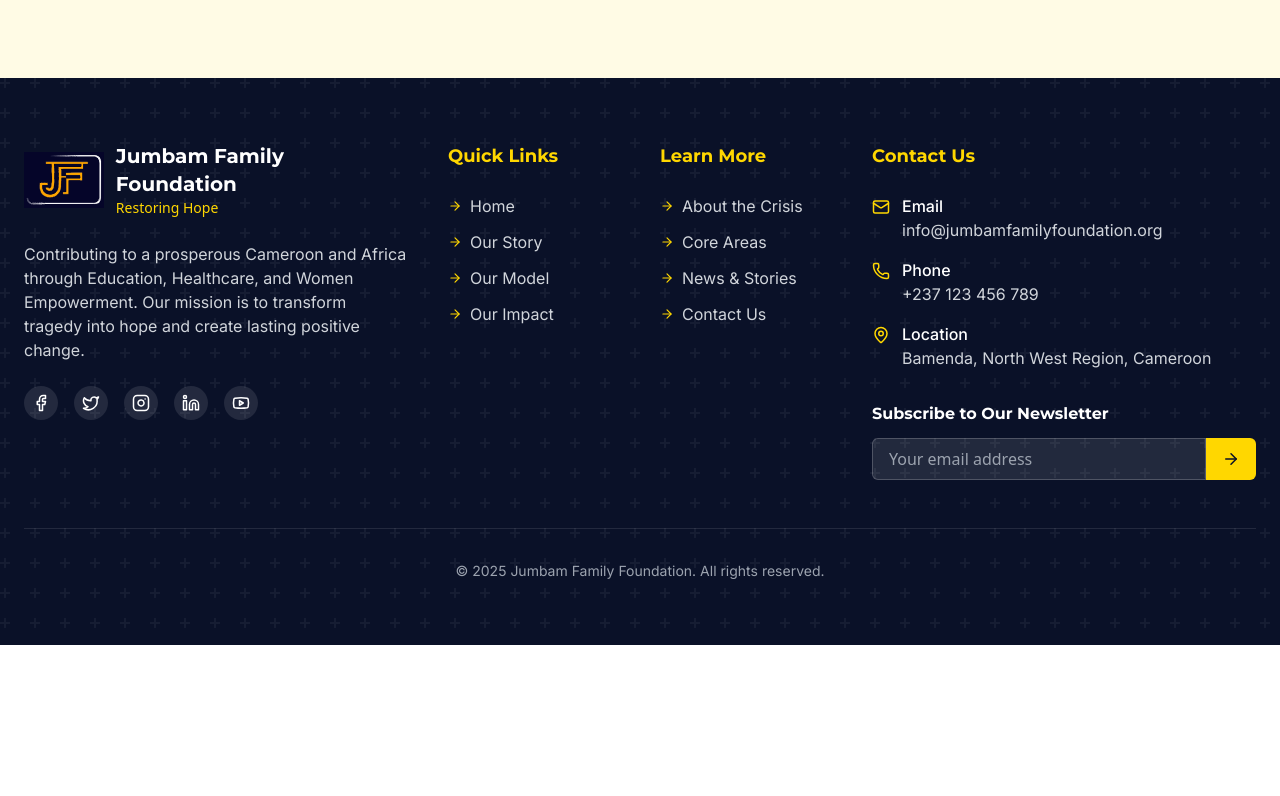
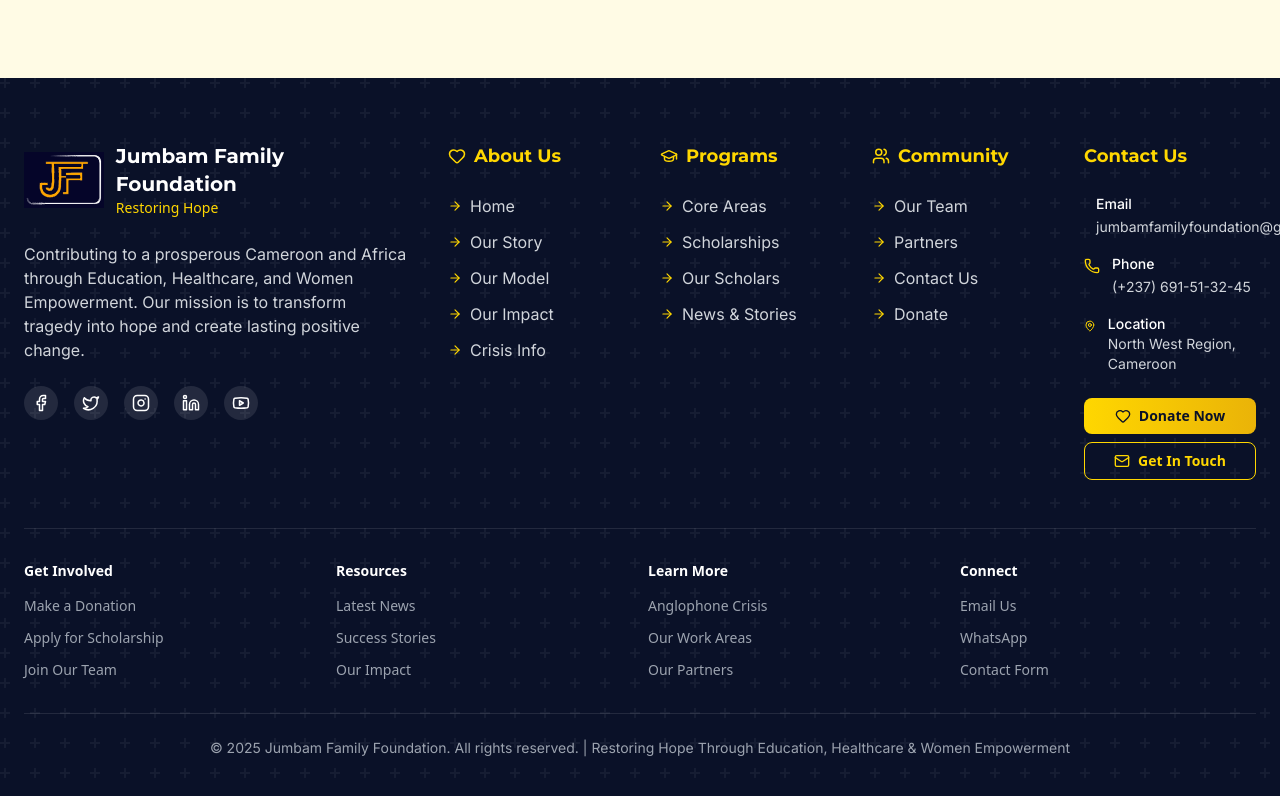
Before and after one commit to kelvintawe12/jumbamfamilyfoundationfinal, a React app: page / in a window 1280 px wide. Shown: the part 5744-6540 px from the top of the page. Before the commit the page ends 6389 px from the top, so only its background shows below. Built offline with nearby package versions, Linux system fonts and the light colour scheme; the HTML template or start-up script is replaced by a standard one.

Commit message:
finely coded

```diff
--- a/src/components/layout/Footer.tsx
+++ b/src/components/layout/Footer.tsx
@@ -1,6 +1,6 @@
-import React, { Children } from 'react';
+import React from 'react';
 import { Link } from 'react-router-dom';
-import { Facebook, Twitter, Instagram, Mail, Phone, MapPin, Linkedin, Youtube, ArrowRight } from 'lucide-react';
+import { Facebook, Twitter, Instagram, Mail, Phone, MapPin, Linkedin, Youtube, ArrowRight, Heart, GraduationCap, Users, Handshake } from 'lucide-react';
 import { motion } from 'framer-motion';
 export const Footer: React.FC = () => {
   const containerVariants = {
@@ -62,90 +62,152 @@
               <SocialIcon icon={<Youtube size={18} />} />
             </div>
           </motion.div>
-          {/* Quick Links */}
+
+          {/* About Us */}
           <motion.div className="md:col-span-2" variants={itemVariants}>
-            <h4 className="font-heading text-lg font-bold mb-6 text-primary">
-              Quick Links
+            <h4 className="font-heading text-lg font-bold mb-6 text-primary flex items-center">
+              <Heart size={18} className="mr-2" />
+              About Us
             </h4>
             <ul className="space-y-3">
               <FooterLink to="/" label="Home" />
               <FooterLink to="/story" label="Our Story" />
               <FooterLink to="/model" label="Our Model" />
               <FooterLink to="/impact" label="Our Impact" />
+              <FooterLink to="/crisis" label="Crisis Info" />
             </ul>
           </motion.div>
-          {/* Learn More */}
+
+          {/* Programs */}
           <motion.div className="md:col-span-2" variants={itemVariants}>
-            <h4 className="font-heading text-lg font-bold mb-6 text-primary">
-              Learn More
+            <h4 className="font-heading text-lg font-bold mb-6 text-primary flex items-center">
+              <GraduationCap size={18} className="mr-2" />
+              Programs
             </h4>
             <ul className="space-y-3">
-              <FooterLink to="/crisis" label="About the Crisis" />
               <FooterLink to="/core-areas" label="Core Areas" />
+              <FooterLink to="/scholarships" label="Scholarships" />
+              <FooterLink to="/scholars" label="Our Scholars" />
               <FooterLink to="/news" label="News & Stories" />
+            </ul>
+          </motion.div>
+
+          {/* Community */}
+          <motion.div className="md:col-span-2" variants={itemVariants}>
+            <h4 className="font-heading text-lg font-bold mb-6 text-primary flex items-center">
+              <Users size={18} className="mr-2" />
+              Community
+            </h4>
+            <ul className="space-y-3">
+              <FooterLink to="/team" label="Our Team" />
+              <FooterLink to="/partners" label="Partners" />
               <FooterLink to="/contact" label="Contact Us" />
+              <FooterLink to="/donate" label="Donate" />
             </ul>
           </motion.div>
           {/* Contact */}
-          <motion.div className="md:col-span-4" variants={itemVariants}>
+          <motion.div className="md:col-span-2" variants={itemVariants}>
             <h4 className="font-heading text-lg font-bold mb-6 text-primary">
               Contact Us
             </h4>
             <div className="space-y-4 font-body text-gray-300">
               <div className="flex items-start">
-                <Mail size={18} className="mr-3 mt-1 text-primary" />
+                <Mail size={16} className="mr-3 mt-1 text-primary" />
                 <div>
-                  <div className="font-medium text-white">Email</div>
-                  <a href="mailto:info@jumbamfamilyfoundation.org" className="hover:text-primary transition-colors">
-                    info@jumbamfamilyfoundation.org
+                  <div className="font-medium text-white text-sm">Email</div>
+                  <a href="mailto:jumbamfamilyfoundation@gmail.com" className="hover:text-primary transition-colors text-sm">
+                    jumbamfamilyfoundation@gmail.com
                   </a>
                 </div>
               </div>
               <div className="flex items-start">
-                <Phone size={18} className="mr-3 mt-1 text-primary" />
+                <Phone size={16} className="mr-3 mt-1 text-primary" />
                 <div>
-                  <div className="font-medium text-white">Phone</div>
-                  <a href="tel:+237123456789" className="hover:text-primary transition-colors">
-                    +237 123 456 789
+                  <div className="font-medium text-white text-sm">Phone</div>
+                  <a href="tel:+237691513245" className="hover:text-primary transition-colors text-sm">
+                    (+237) 691-51-32-45
                   </a>
                 </div>
               </div>
               <div className="flex items-start">
-                <MapPin size={18} className="mr-3 mt-1 text-primary" />
+                <MapPin size={16} className="mr-3 mt-1 text-primary" />
                 <div>
-                  <div className="font-medium text-white">Location</div>
-                  <div>Bamenda, North West Region, Cameroon</div>
+                  <div className="font-medium text-white text-sm">Location</div>
+                  <div className="text-sm">North West Region, Cameroon</div>
                 </div>
               </div>
             </div>
-            {/* Newsletter Signup */}
-            <div className="mt-8">
-              <h5 className="font-heading font-bold mb-3 text-white">
-                Subscribe to Our Newsletter
-              </h5>
-              <div className="flex">
-                <input type="email" placeholder="Your email address" className="flex-1 bg-white/10 text-white border border-white/20 rounded-l-md px-4 py-2 focus:outline-none focus:ring-1 focus:ring-primary" />
-                <button className="bg-primary text-secondary px-4 py-2 rounded-r-md hover:bg-primary/90 transition-colors">
-                  <ArrowRight size={18} />
-                </button>
-              </div>
+
+            {/* Quick Actions */}
+            <div className="mt-6 space-y-2">
+              <Link
+                to="/donate"
+                className="w-full bg-gradient-to-r from-primary to-yellow-500 text-secondary px-4 py-2 rounded-lg font-semibold text-sm hover:shadow-lg transition-all duration-300 flex items-center justify-center"
+              >
+                <Heart size={16} className="mr-2" />
+                Donate Now
+              </Link>
+              <Link
+                to="/contact"
+                className="w-full border border-primary text-primary px-4 py-2 rounded-lg font-semibold text-sm hover:bg-primary hover:text-secondary transition-all duration-300 flex items-center justify-center"
+              >
+                <Mail size={16} className="mr-2" />
+                Get In Touch
+              </Link>
             </div>
           </motion.div>
         </motion.div>
-        {/* Bottom Bar */}
-        <motion.div className="border-t border-white/10 mt-12 pt-8 text-center font-body text-sm text-gray-400" initial={{
-        opacity: 0
-      }} whileInView={{
-        opacity: 1
-      }} transition={{
-        delay: 0.5
-      }} viewport={{
-        once: true
-      }}>
-          <p>
-            &copy; {new Date().getFullYear()} Jumbam Family Foundation. All
-            rights reserved.
-          </p>
+
+        {/* Bottom Section with Additional Links */}
+        <motion.div
+          className="border-t border-white/10 mt-12 pt-8"
+          initial={{ opacity: 0 }}
+          whileInView={{ opacity: 1 }}
+          transition={{ delay: 0.5 }}
+          viewport={{ once: true }}
+        >
+          {/* Additional Quick Links */}
+          <div className="grid grid-cols-2 md:grid-cols-4 gap-4 mb-8">
+            <div>
+              <h5 className="font-semibold text-white mb-3 text-sm">Get Involved</h5>
+              <ul className="space-y-2">
+                <li><Link to="/donate" className="text-gray-400 hover:text-primary transition-colors text-sm">Make a Donation</Link></li>
+                <li><Link to="/scholarships" className="text-gray-400 hover:text-primary transition-colors text-sm">Apply for Scholarship</Link></li>
+                <li><Link to="/team" className="text-gray-400 hover:text-primary transition-colors text-sm">Join Our Team</Link></li>
+              </ul>
+            </div>
+            <div>
+              <h5 className="font-semibold text-white mb-3 text-sm">Resources</h5>
+              <ul className="space-y-2">
+                <li><Link to="/news" className="text-gray-400 hover:text-primary transition-colors text-sm">Latest News</Link></li>
+                <li><Link to="/scholars" className="text-gray-400 hover:text-primary transition-colors text-sm">Success Stories</Link></li>
+                <li><Link to="/impact" className="text-gray-400 hover:text-primary transition-colors text-sm">Our Impact</Link></li>
+              </ul>
+            </div>
+            <div>
+              <h5 className="font-semibold text-white mb-3 text-sm">Learn More</h5>
+              <ul className="space-y-2">
+                <li><Link to="/crisis" className="text-gray-400 hover:text-primary transition-colors text-sm">Anglophone Crisis</Link></li>
+                <li><Link to="/core-areas" className="text-gray-400 hover:text-primary transition-colors text-sm">Our Work Areas</Link></li>
+                <li><Link to="/partners" className="text-gray-400 hover:text-primary transition-colors text-sm">Our Partners</Link></li>
+              </ul>
+            </div>
+            <div>
+              <h5 className="font-semibold text-white mb-3 text-sm">Connect</h5>
+              <ul className="space-y-2">
+                <li><a href="mailto:jumbamfamilyfoundation@gmail.com" className="text-gray-400 hover:text-primary transition-colors text-sm">Email Us</a></li>
+                <li><a href="https://wa.me/237691513245" target="_blank" rel="noopener noreferrer" className="text-gray-400 hover:text-primary transition-colors text-sm">WhatsApp</a></li>
+                <li><Link to="/contact" className="text-gray-400 hover:text-primary transition-colors text-sm">Contact Form</Link></li>
+              </ul>
+            </div>
+          </div>
+
+          {/* Copyright */}
+          <div className="text-center font-body text-sm text-gray-400 border-t border-white/10 pt-6">
+            <p>
+              &copy; {new Date().getFullYear()} Jumbam Family Foundation. All rights reserved. | Restoring Hope Through Education, Healthcare & Women Empowerment
+            </p>
+          </div>
         </motion.div>
       </div>
     </footer>;
```
